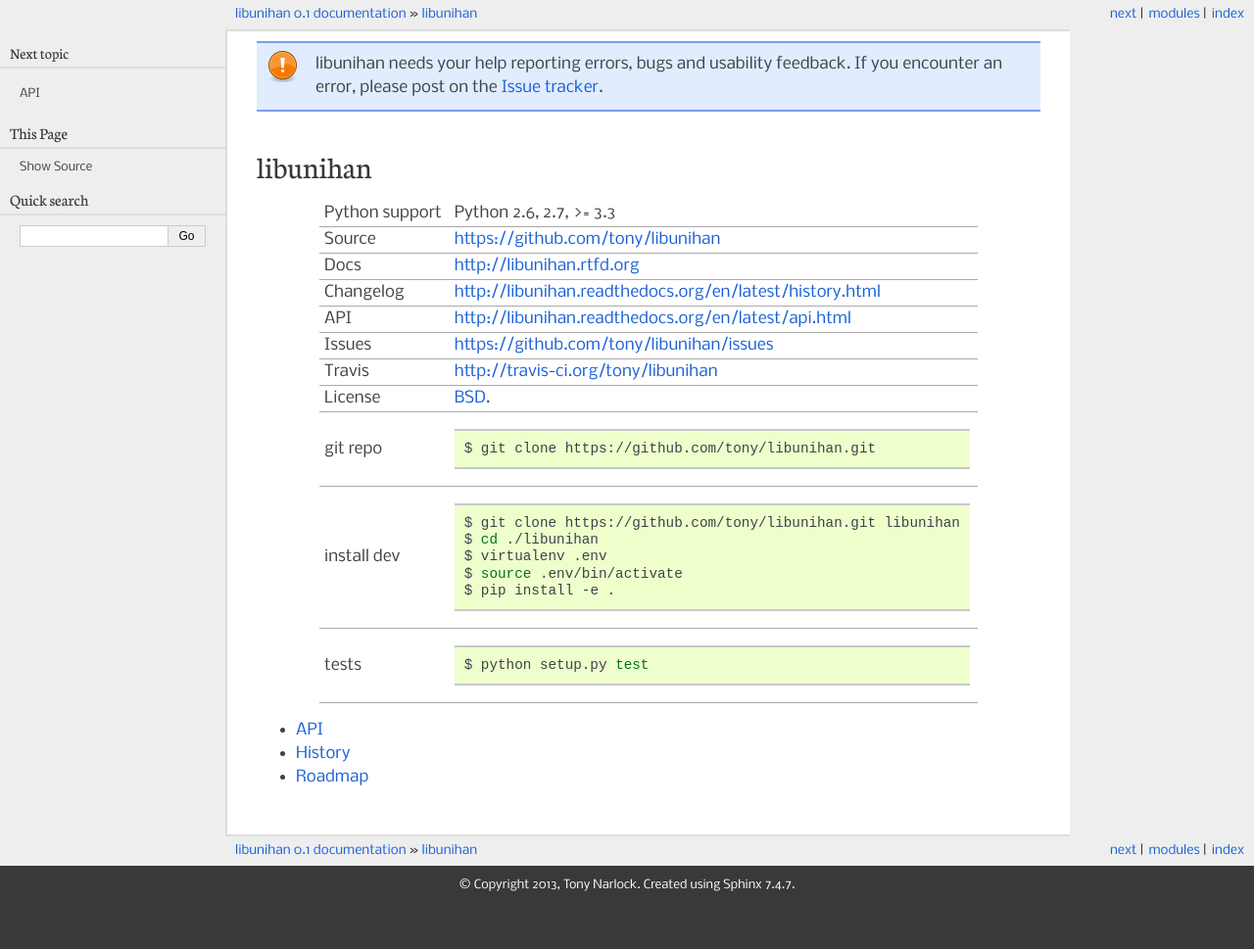
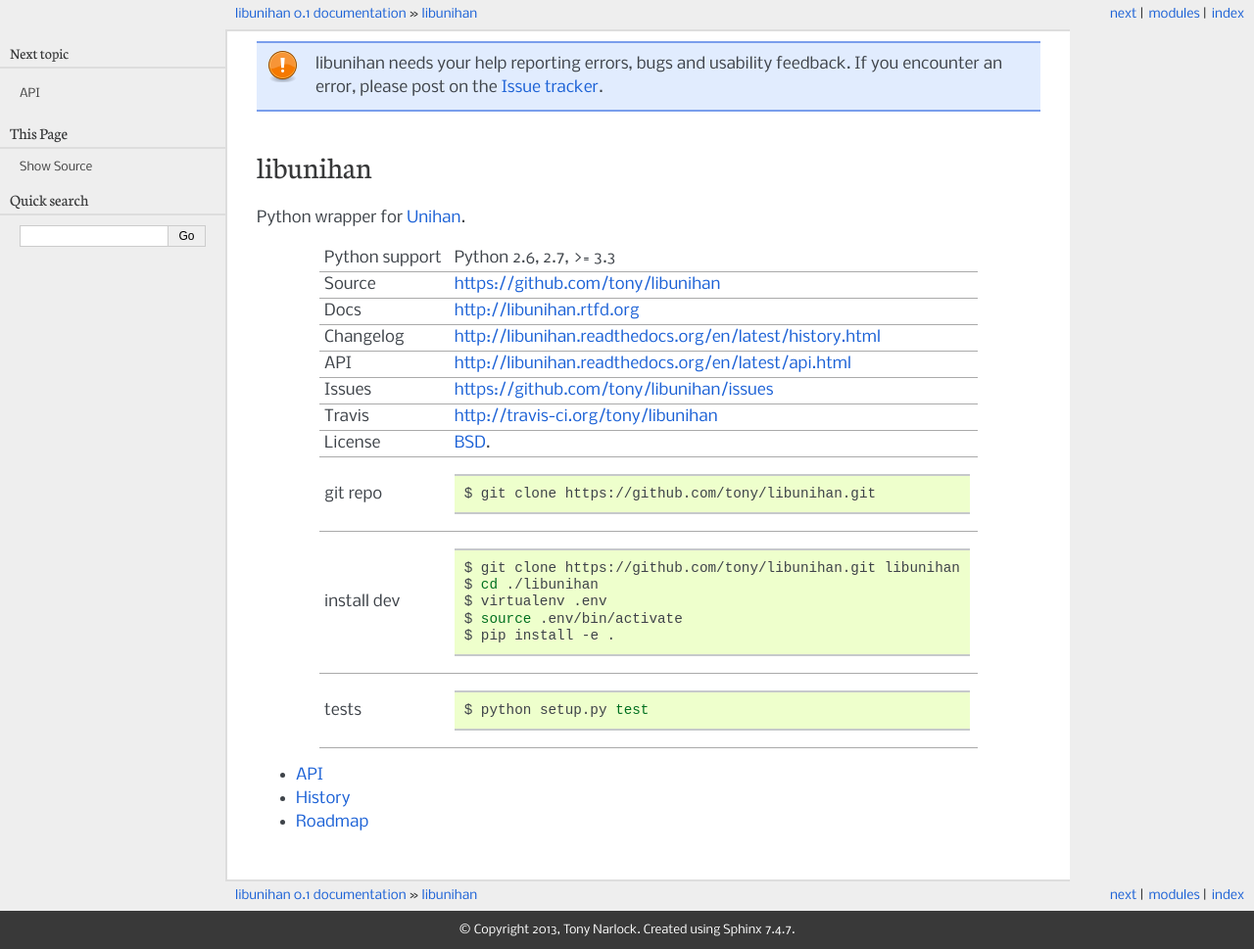
Before and after one commit to cihai/cihai, a Sphinx documentation site: the page built from doc/index.rst, in a window 1280 px wide. Shown: the whole page at 98% size. Built offline with Sphinx 7.4.7, drawn with Linux system fonts in a browser that asks for light colours; before the commit the page ends 923 px from its top, so only the background shows below that.

Commit message:
Doc updates

```diff
--- a/README.rst
+++ b/README.rst
@@ -1,4 +1,4 @@
-``libunihan`` - Wrapper for Unihan.
+``libunihan`` - Python wrapper for `Unihan`_.
 
 .. image:: https://travis-ci.org/tony/libunihan.png?branch=master
     :target: https://travis-ci.org/tony/libunihan
@@ -33,3 +33,4 @@
 .. _BSD: http://opensource.org/licenses/BSD-3-Clause
 .. _Documentation: http://libunihan.readthedocs.org/en/latest/
 .. _API: http://libunihan.readthedocs.org/en/latest/api.html
+.. _Unihan: http://www.unicode.org/charts/unihan.html
--- a/doc/index.rst
+++ b/doc/index.rst
@@ -3,6 +3,8 @@
 =========
 libunihan
 =========
+
+Python wrapper for `Unihan`_.
 
 .. include:: ../README.rst
     :start-line: 8
@@ -13,3 +15,5 @@
     api
     history
     roadmap
+
+.. _Unihan: http://www.unicode.org/charts/unihan.html
```
